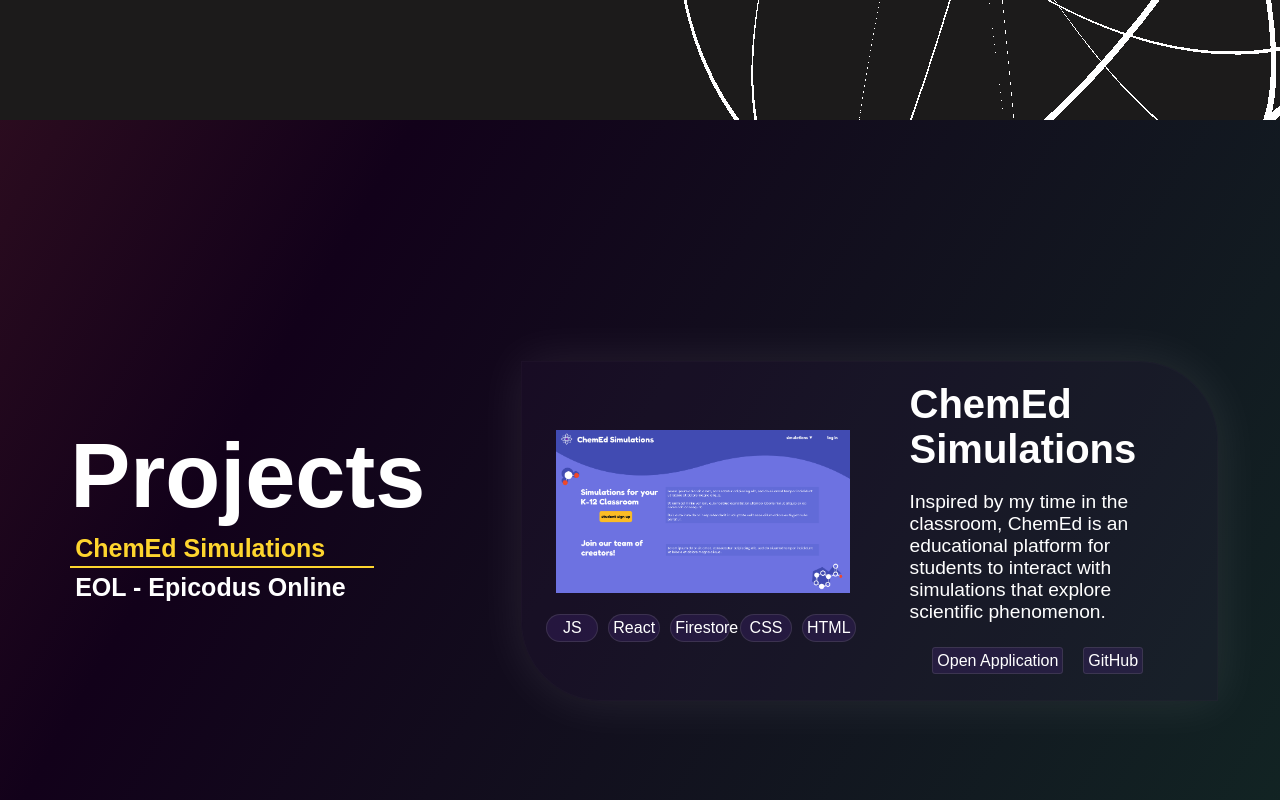
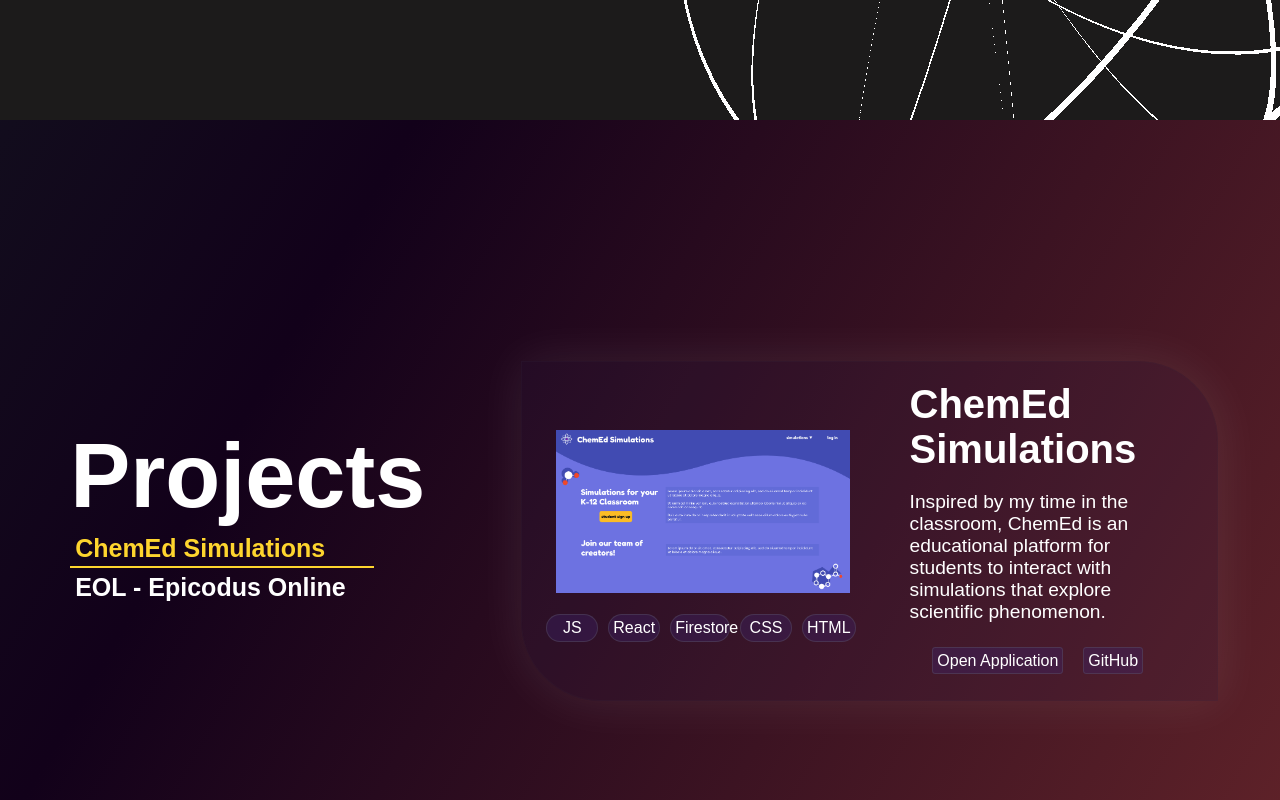
Before and after one commit to sethgonzales/my-portfolio, a React (Create React App) app: page / in a window 1280 px wide. Shown: the part 680-1480 px from the top of the page. Built offline with nearby package versions, Linux system fonts and the light colour scheme; a web font is replaced by a local one.

Commit message:
change background animation for projects

```diff
--- a/src/components/Projects.css
+++ b/src/components/Projects.css
@@ -21,7 +21,7 @@
 
 /* ---------------- Project Component General ---------------- */
 .projects {
-  background: linear-gradient(120deg, #fc48486c, #12011a, #044f376c);
+  background: linear-gradient(120deg, #044f376c, #12011a, #fc48486c);
   background-size: 200% 200%;
   animation: BackgroundAnimation 20s ease infinite;
 }
```
